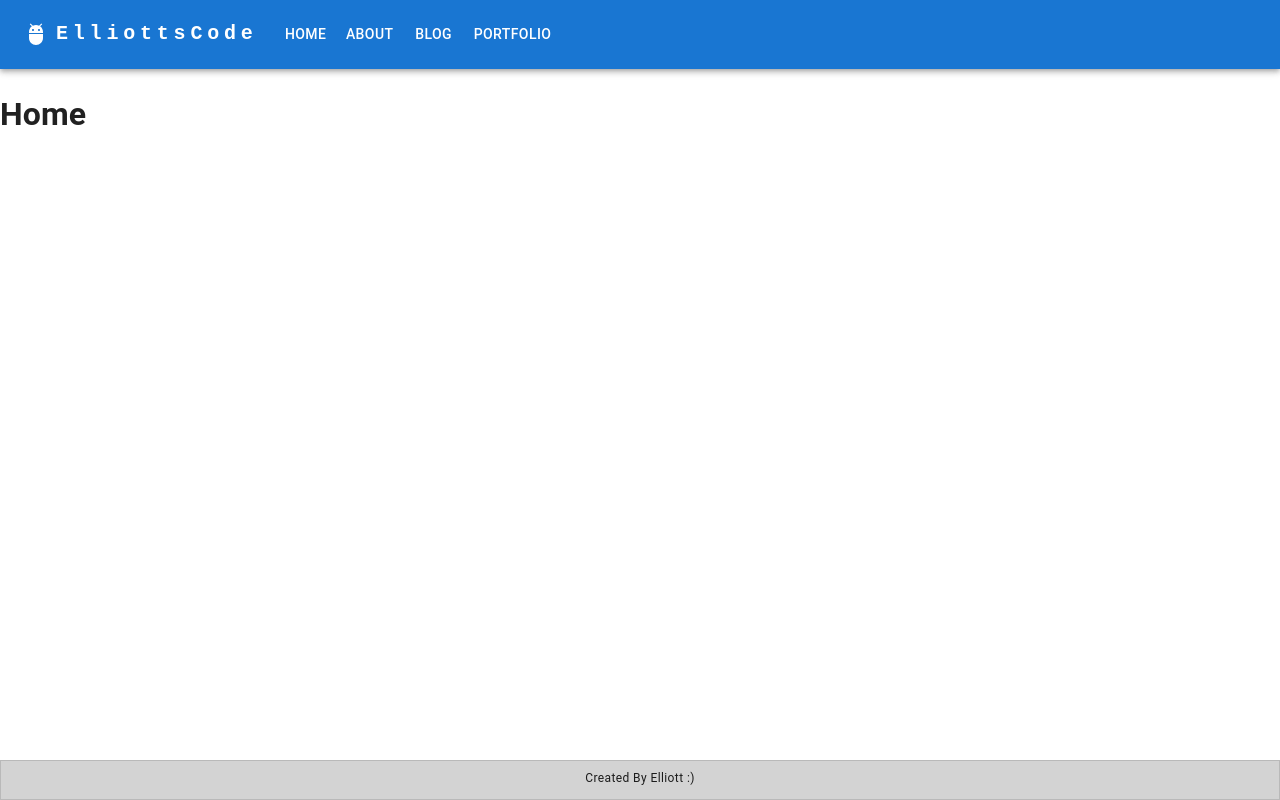
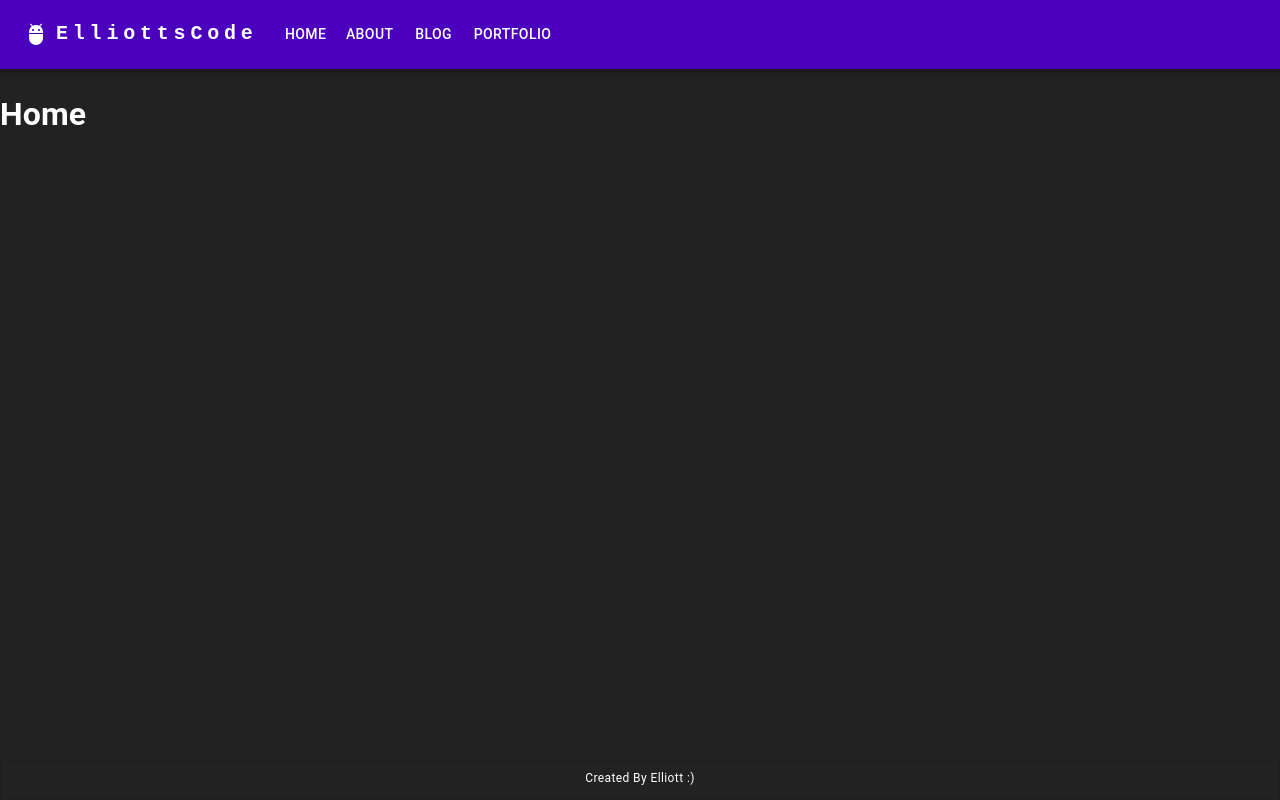
Before and after one commit to Elliottscode/Elliottscode-portfolio, a React app: page / in a window 1280 px wide. Built offline with nearby package versions, Linux system fonts and the light colour scheme.

Commit message:
added themes

```diff
--- a/src/component/AppBar.tsx
+++ b/src/component/AppBar.tsx
@@ -28,7 +28,6 @@
   {text: 'Blog', href: '/blog'},
   {text: 'Contact', href: '/contact'}];
 
-const settings = ['Profile', 'Account', 'Dashboard', 'Logout'];
 
 function ResponsiveAppBar() {
   const [anchorElNav, setAnchorElNav] = React.useState<null | HTMLElement>(null);
--- a/src/component/Footer.tsx
+++ b/src/component/Footer.tsx
@@ -1,16 +1,8 @@
 import React from "react";
 import { Paper, Typography, Container, ThemeProvider } from "@mui/material";
-import { makeStyles } from "@mui/styles";
 import { Box } from "@mui/system";
 
-const useStyles = makeStyles(() => {
-    root: {
-        flexGrow: 1
-    }
-    footer: {
-        backgroundColor: "#000000"
-    }
-});
+import purple from "../themes/theme";
 
 
 
@@ -21,7 +13,7 @@
             height: '5%',
             bottom: 0,
             position: "fixed",
-            backgroundColor: "#D3D3D3"}}
+            backgroundColor: (purple) => purple.palette.background.default }}
         component="footer"
         square variant="outlined"
     >
--- a/src/layout/Layout.tsx
+++ b/src/layout/Layout.tsx
@@ -4,6 +4,7 @@
 
 // componets
 import Footer from "../component/Footer";
+import SideMenu from "../component/SideMenu";
 
 interface props {
     children: React.ReactNode
--- /dev/null
+++ b/src/themes/theme.ts
@@ -0,0 +1,48 @@
+import { Theme, createTheme } from "@mui/material";
+
+
+const purple = createTheme({
+
+    palette: {
+        primary: {
+            main: '#4A00BD'
+        },
+        secondary: {
+            main: '#94d944'
+        },
+        background: {
+            default: "#222222"
+        },
+        text: {
+            primary: "#ffffff"
+        }
+    }
+
+
+
+
+});
+
+const Light = createTheme({
+
+    palette: {
+        primary: {
+            main: '#4A00BD'
+        },
+        secondary: {
+            main: '#94d944'
+        },
+        background: {
+            default: "#222222"
+        },
+        text: {
+            primary: "#ffffff"
+        }
+    }
+
+
+
+
+});
+
+export default purple;
--- a/src/themes/theme.tsx
+++ /dev/null
@@ -1,2 +0,0 @@
-import React from "react";
-import { Theme, createTheme } from "@mui/material";
```
Also changed, not shown: src/component/SideMenu.tsx (added, +108 -0 lines), src/index.tsx (+6 -1 lines).
